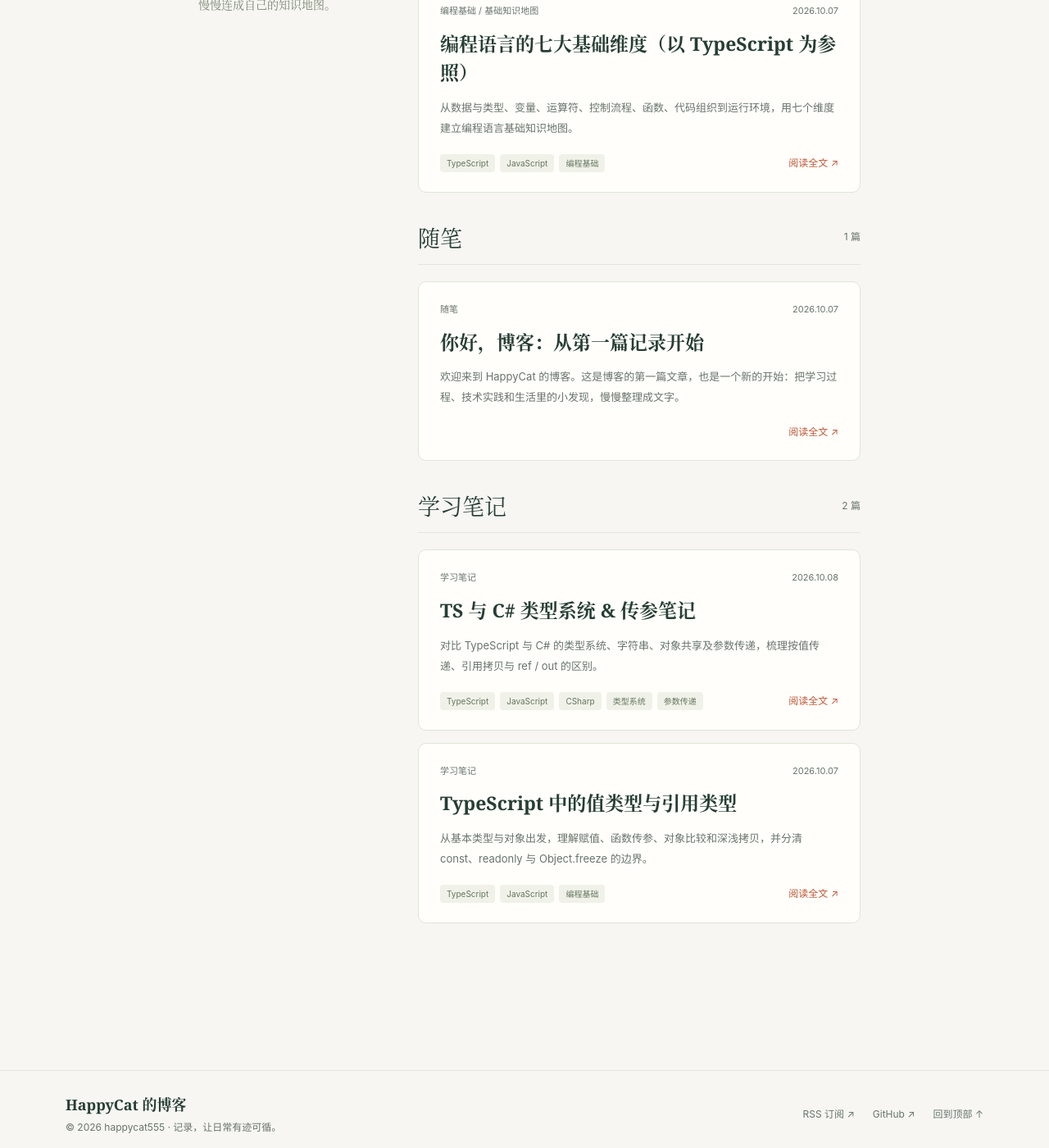
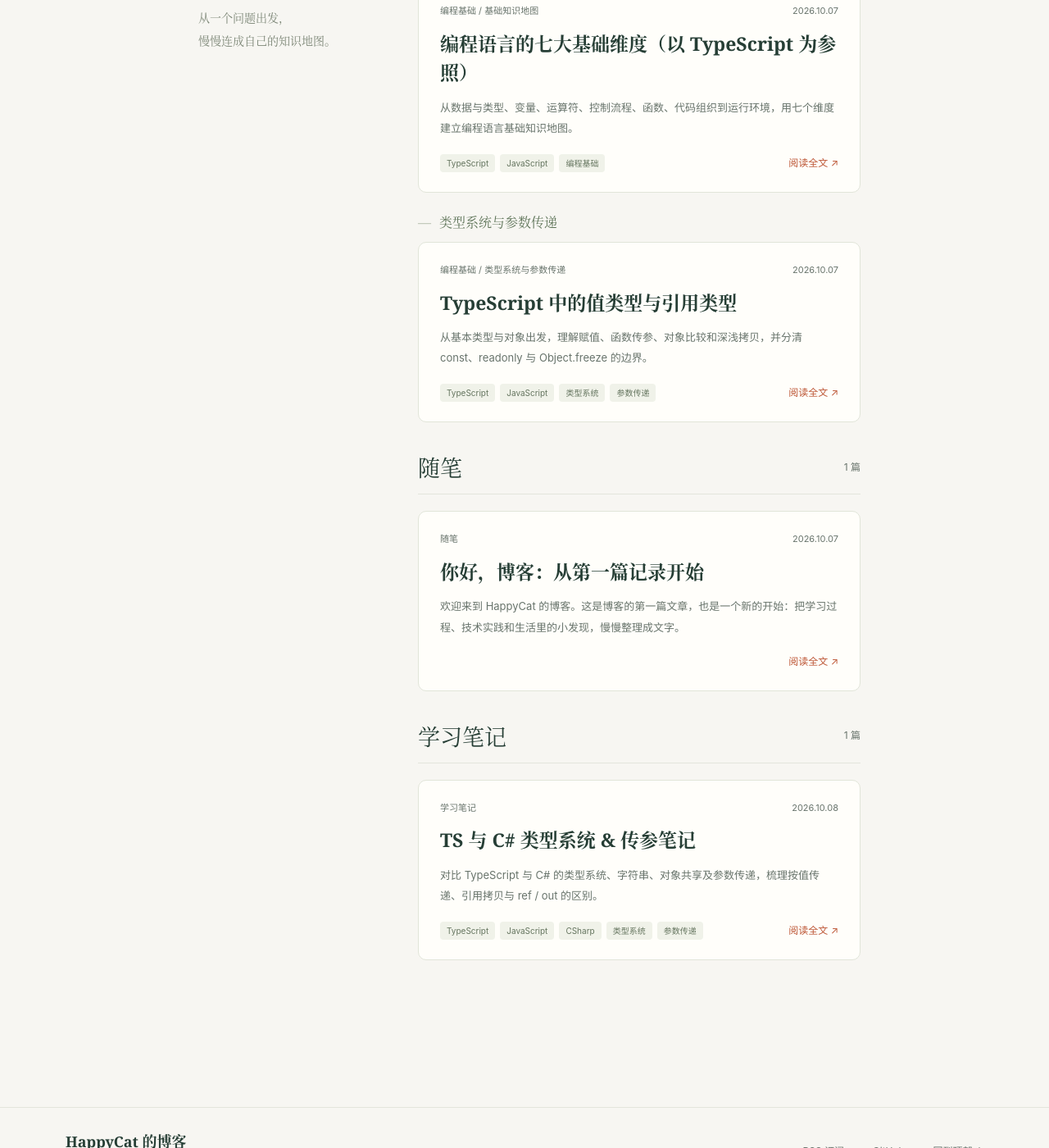
Before and after one commit to happycat555/happycat555.github.io, a Jekyll site: the page built from articles.html, in a window 1280 px wide and 1400 px high, scrolled down 868 px. Shown: the whole window at 82% size. Built offline with Jekyll 4.4.1, drawn with Linux system fonts in a browser that asks for light colours; some of the changed text lies outside the part shown.

Commit message:
Update categories and tags in TypeScript post

```diff
--- a/_posts/2026-10-07-typescript-value-and-reference-types.md
+++ b/_posts/2026-10-07-typescript-value-and-reference-types.md
@@ -2,8 +2,8 @@
 layout: post
 title: "TypeScript 中的值类型与引用类型"
 date: 2026-10-07
-categories: [学习笔记]
-tags: [TypeScript, JavaScript, 编程基础]
+categories: [编程基础, 类型系统与参数传递]
+tags: [TypeScript, JavaScript, 类型系统, 参数传递]
 excerpt: "从基本类型与对象出发，理解赋值、函数传参、对象比较和深浅拷贝，并分清 const、readonly 与 Object.freeze 的边界。"
 ---
 
```
